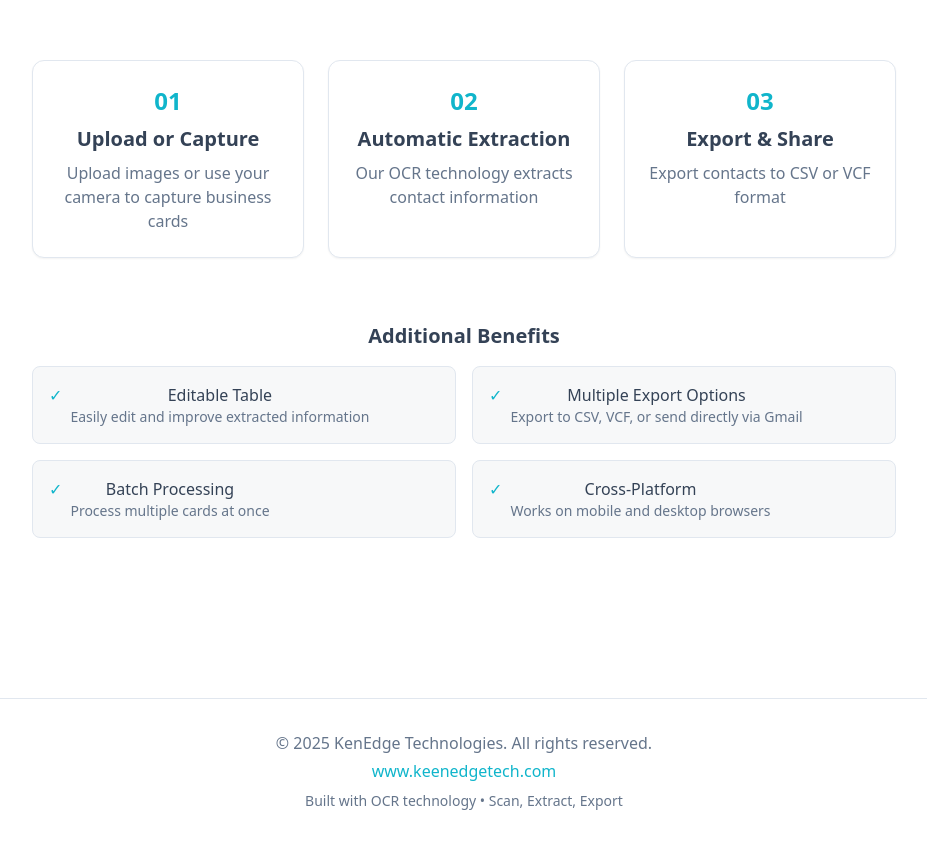
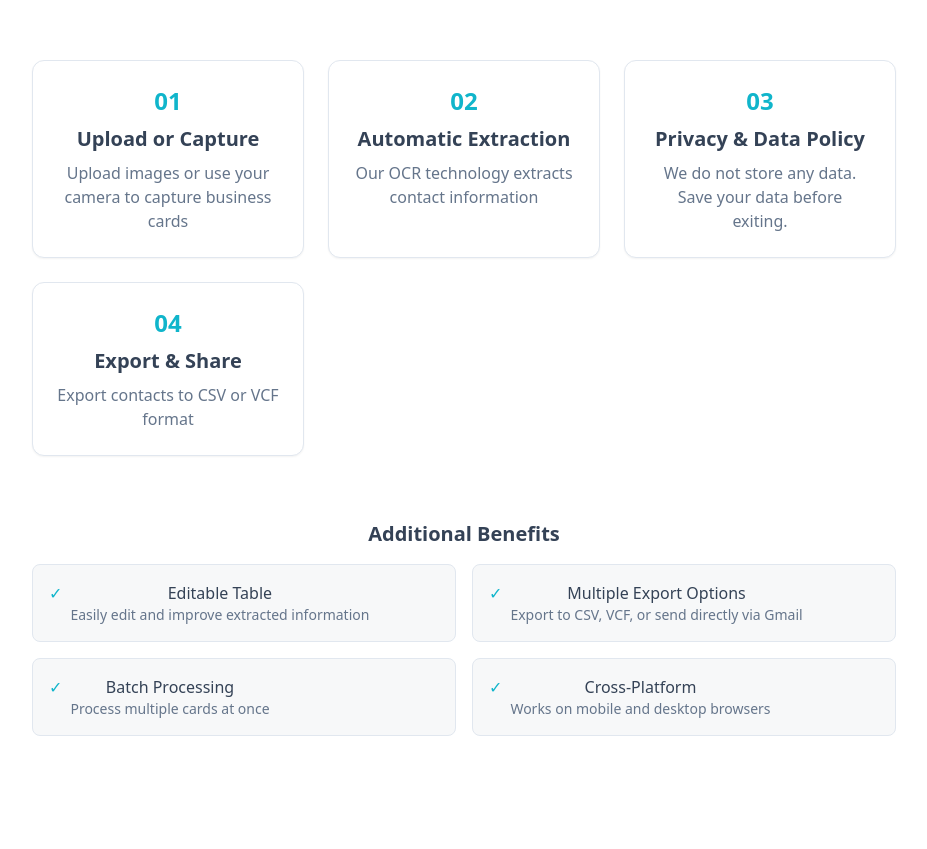
Before and after one commit to ashish9731/scanvcardtolocal, a React (Vite) app: page / in a window 1280 px wide. Shown: the part 840-1689 px from the top of the page, without its empty margins (176-1103 px from the left). Built offline with nearby package versions, Linux system fonts and the light colour scheme; the HTML template or start-up script is replaced by a standard one.

Commit message:
Reorder home page features: Add Privacy & Data Policy as 3rd point and move Export & Share to 4th position

```diff
--- a/src/pages/Index.tsx
+++ b/src/pages/Index.tsx
@@ -157,6 +157,11 @@ const Index = () => {
               </div>
               <div className="p-6 bg-card rounded-xl border border-border shadow-sm">
                 <div className="text-2xl font-bold text-primary mb-2">03</div>
+                <h3 className="text-xl font-semibold mb-2">Privacy & Data Policy</h3>
+                <p className="text-muted-foreground">We do not store any data. Save your data before exiting.</p>
+              </div>
+              <div className="p-6 bg-card rounded-xl border border-border shadow-sm">
+                <div className="text-2xl font-bold text-primary mb-2">04</div>
                 <h3 className="text-xl font-semibold mb-2">Export & Share</h3>
                 <p className="text-muted-foreground">Export contacts to CSV or VCF format</p>
               </div>
```
